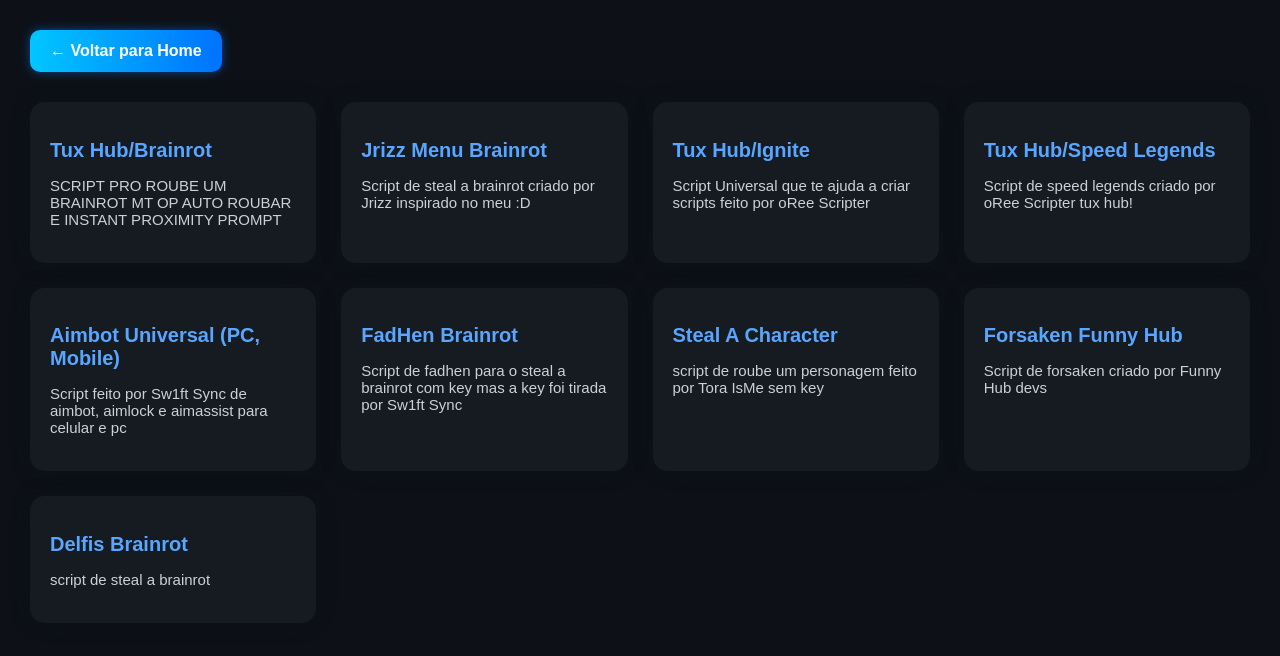
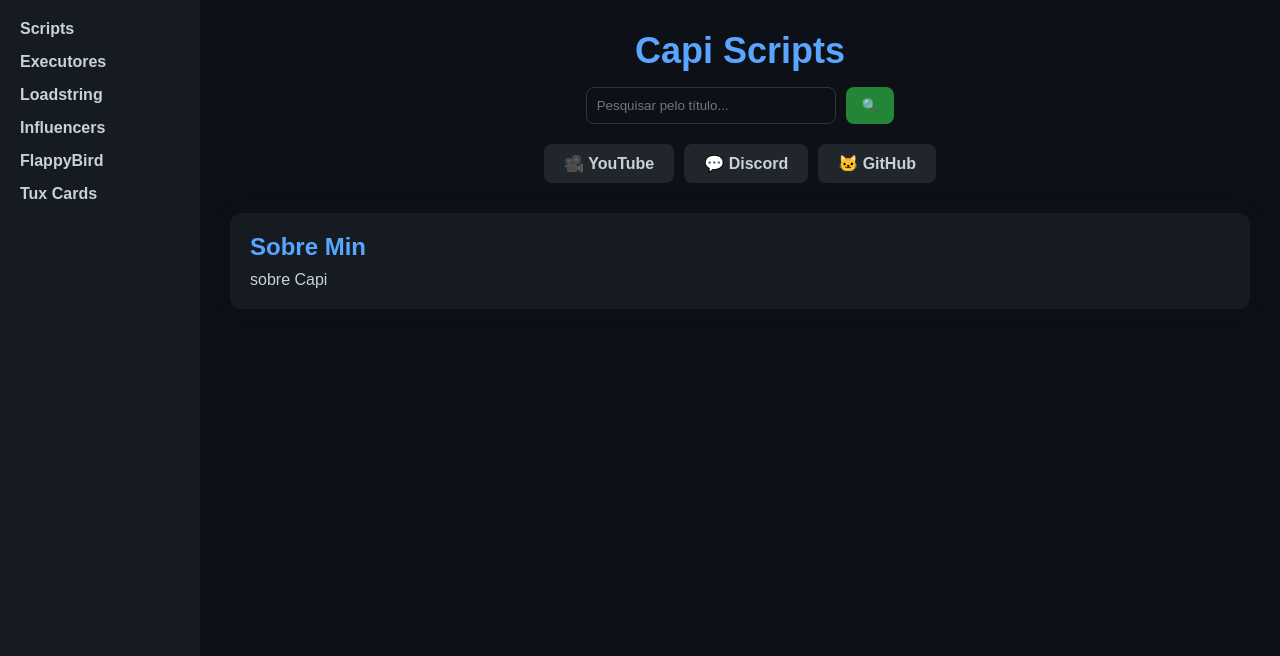
Before and after one commit to CapiSCRIPTS/Capi_Scripts, a plain HTML site: page index.html in a window 1280 px wide. Drawn offline with Linux system fonts and the light colour scheme.

Commit message:
Update index.html

```diff
--- a/index.html
+++ b/index.html
@@ -2,41 +2,106 @@
 <html lang="pt-BR">
 <head>
   <meta charset="UTF-8">
-  <title>Scripts</title>
+  <title>Capi Scripts</title>
   <style>
+    * {margin: 0; padding: 0; box-sizing: border-box;}
     body {
-      background-color: #0d1117;
+      background: #0d1117;
+      font-family: Arial, sans-serif;
       color: #c9d1d9;
-      font-family: Arial, sans-serif;
-      margin: 0;
-      padding: 0;
+      display: flex;
+      min-height: 100vh;
     }
-
-    .container {
+    aside {
+      width: 200px;
+      background: #161b22;
+      padding: 20px;
+      display: flex;
+      flex-direction: column;
+      gap: 15px;
+    }
+    aside a {
+      color: #c9d1d9;
+      text-decoration: none;
+      font-weight: bold;
+      transition: 0.3s;
+      cursor: pointer;
+    }
+    aside a:hover {
+      color: #58a6ff;
+    }
+    main {
+      flex: 1;
       padding: 30px;
     }
-
-    .back-btn {
-      margin-bottom: 30px;
+    .header {
+      text-align: center;
+      margin-bottom: 20px;
     }
-
-    .back-btn a {
+    .header h1 {
+      font-size: 36px;
+      color: #58a6ff;
+    }
+    .search-bar {
+      margin-top: 15px;
+      display: flex;
+      justify-content: center;
+      gap: 10px;
+    }
+    .search-bar input {
+      padding: 10px;
+      border-radius: 8px;
+      border: none;
+      width: 250px;
+      background: #0d1117;
+      color: #fff;
+      border: 1px solid #30363d;
+    }
+    .search-bar button {
+      background: #238636;
+      border: none;
+      padding: 10px 16px;
+      border-radius: 8px;
+      color: white;
+      cursor: pointer;
+    }
+    .buttons {
+      display: flex;
+      justify-content: center;
+      margin-top: 20px;
+      gap: 10px;
+    }
+    .buttons a {
       text-decoration: none;
-      background: linear-gradient(90deg, #00c6ff, #0072ff);
-      padding: 12px 20px;
-      border-radius: 10px;
-      color: white;
+      background: #21262d;
+      padding: 10px 20px;
+      border-radius: 8px;
+      color: #c9d1d9;
       font-weight: bold;
-      box-shadow: 0 0 10px #0072ff88;
-      display: inline-block;
+      transition: 0.3s;
+      display: flex;
+      align-items: center;
+      gap: 8px;
     }
-
+    .buttons a:hover {
+      background: #30363d;
+    }
+    .content-box {
+      background: #161b22;
+      padding: 20px;
+      border-radius: 12px;
+      margin-top: 30px;
+      box-shadow: 0 0 20px #0d111740;
+    }
+    .content-box h2 {
+      color: #58a6ff;
+      margin-bottom: 10px;
+    }
     .grid {
       display: grid;
       grid-template-columns: repeat(auto-fit, minmax(250px, 1fr));
-      gap: 25px;
+      gap: 20px;
     }
-
     .card {
       background-color: #161b22;
       border-radius: 15px;
@@ -44,80 +109,108 @@
       box-shadow: 0 0 20px #0d111755;
       transition: transform 0.3s ease;
     }
-
     .card:hover {
       transform: translateY(-5px);
     }
-
     .card h2 {
       color: #58a6ff;
       font-size: 20px;
       margin-bottom: 10px;
     }
-
     .card p {
       font-size: 15px;
       color: #c9d1d9;
     }
-
+    @media (max-width: 768px) {
+      body {
+        flex-direction: column;
+      }
+      aside {
+        width: 100%;
+        flex-direction: row;
+        overflow-x: auto;
+        justify-content: space-around;
+      }
+    }
   </style>
 </head>
 <body>
 
-<div class="container">
-  <div class="back-btn">
-    <a href="index.html">← Voltar para Home</a>
+<aside>
+  <a onclick="loadScripts()">Scripts</a>
+  <a href="#">Executores</a>
+  <a href="#">Loadstring</a>
+  <a href="#">Influencers</a>
+  <a href="#">FlappyBird</a>
+  <a href="#">Tux Cards</a>
+</aside>
+
+<main>
+  <div class="header">
+    <h1>Capi Scripts</h1>
+    <div class="search-bar">
+      <input type="text" placeholder="Pesquisar pelo título...">
+      <button>🔍</button>
+    </div>
+    <div class="buttons">
+      <a href="#">🎥 YouTube</a>
+      <a href="#">💬 Discord</a>
+      <a href="#">🐱 GitHub</a>
+    </div>
   </div>
 
+  <div id="mainContent" class="content-box">
+    <h2>Sobre Min</h2>
+    <p>sobre Capi</p>
+  </div>
+</main>
+
+<script>
+function loadScripts() {
+  const content = `
+    <h2>Scripts</h2>
     <div class="grid">
-
       <div class="card">
         <h2>Tux Hub/Brainrot</h2>
         <p>SCRIPT PRO ROUBE UM BRAINROT MT OP AUTO ROUBAR E INSTANT PROXIMITY PROMPT</p>
       </div>
-
       <div class="card">
         <h2>Jrizz Menu Brainrot</h2>
         <p>Script de steal a brainrot criado por Jrizz inspirado no meu :D</p>
       </div>
-
       <div class="card">
         <h2>Tux Hub/Ignite</h2>
         <p>Script Universal que te ajuda a criar scripts feito por oRee Scripter</p>
       </div>
-
       <div class="card">
         <h2>Tux Hub/Speed Legends</h2>
         <p>Script de speed legends criado por oRee Scripter tux hub!</p>
       </div>
-
       <div class="card">
         <h2>Aimbot Universal (PC, Mobile)</h2>
         <p>Script feito por Sw1ft Sync de aimbot, aimlock e aimassist para celular e pc</p>
       </div>
-
       <div class="card">
         <h2>FadHen Brainrot</h2>
         <p>Script de fadhen para o steal a brainrot com key mas a key foi tirada por Sw1ft Sync</p>
       </div>
-
       <div class="card">
         <h2>Steal A Character</h2>
         <p>script de roube um personagem feito por Tora IsMe sem key</p>
       </div>
-
       <div class="card">
         <h2>Forsaken Funny Hub</h2>
         <p>Script de forsaken criado por Funny Hub devs</p>
       </div>
-
       <div class="card">
         <h2>Delfis Brainrot</h2>
         <p>script de steal a brainrot</p>
       </div>
-
     </div>
-</div>
+  `;
+  document.getElementById("mainContent").innerHTML = content;
+}
+</script>
 
 </body>
 </html>
```
Lines whose indentation alone changed are shown as unchanged.
